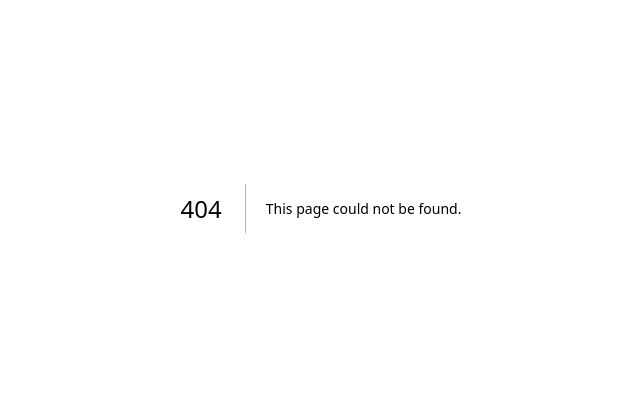
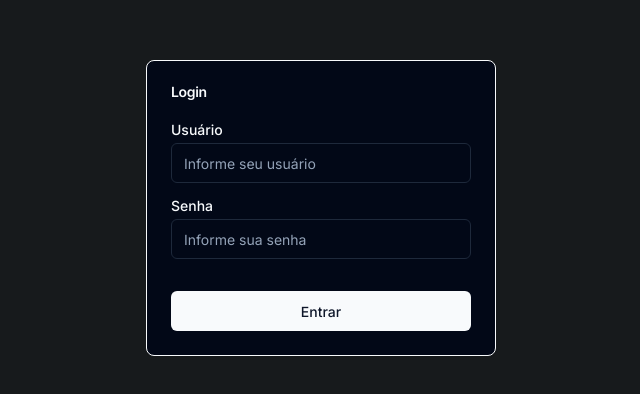
Before and after one commit to weslley19/next-dizimo, a Next.js app: page /signin in a window 1280 px wide. Before the commit this address had no page. Shown: the part 192-586 px from the top of the page, without its empty margins (319-959 px from the left). Built offline with nearby package versions, Linux system fonts and the light colour scheme.

Commit message:
feat: criando tela de login

```diff
--- a/next.config.mjs
+++ b/next.config.mjs
@@ -1,4 +1,13 @@
 /** @type {import('next').NextConfig} */
-const nextConfig = {};
+const nextConfig = {
+  rewrites() {
+    return [
+      {
+        source: '/signin',
+        destination: '/login'
+      }
+    ]
+  }
+};
 
 export default nextConfig;
--- a/package.json
+++ b/package.json
@@ -9,8 +9,10 @@
     "lint": "next lint"
   },
   "dependencies": {
+    "@hookform/resolvers": "^3.4.0",
     "@radix-ui/react-avatar": "^1.0.4",
     "@radix-ui/react-dropdown-menu": "^2.0.6",
+    "@radix-ui/react-label": "^2.0.2",
     "@radix-ui/react-slot": "^1.0.2",
     "class-variance-authority": "^0.7.0",
     "clsx": "^2.1.1",
@@ -19,8 +21,10 @@
     "next-themes": "^0.3.0",
     "react": "^18",
     "react-dom": "^18",
+    "react-hook-form": "^7.51.4",
     "tailwind-merge": "^2.3.0",
-    "tailwindcss-animate": "^1.0.7"
+    "tailwindcss-animate": "^1.0.7",
+    "zod": "^3.23.8"
   },
   "devDependencies": {
     "@types/node": "^20",
--- a/src/app/(auth)/layout.tsx
+++ b/src/app/(auth)/layout.tsx
@@ -1,18 +1,11 @@
 import Aside from "@/components/aside"
 import Header from "@/components/header"
-import { ThemeProvider } from "@/components/theme-provider"
 
 export default function RootLayout({ children }: Readonly<{ children: React.ReactNode }>) {
   return (
     <html lang="en" suppressHydrationWarning>
       <head />
       <body>
-        <ThemeProvider
-          attribute="class"
-          defaultTheme="system"
-          enableSystem
-          disableTransitionOnChange
-        >
         <div className="flex">
           <Aside />
           <main className="flex min-h-screen flex-col flex-1 bg-container">
@@ -20,7 +13,6 @@ export default function RootLayout({ children }: Readonly<{ children: React.Reac
             {children}
           </main>
         </div>
-        </ThemeProvider>
       </body>
     </html>
   )
--- /dev/null
+++ b/src/app/(public)/signin/components/form-signin/core/hook/useFormSignin.ts
@@ -0,0 +1,19 @@
+import { SubmitHandler, useForm } from "react-hook-form"
+import { zodResolver } from "@hookform/resolvers/zod"
+import { SigninForm, initValues, loginSignin } from "../validation/schema"
+
+export function useFormSignin() {
+  const hookForm = useForm<SigninForm>({
+    defaultValues: initValues,
+    resolver: zodResolver(loginSignin)
+  })
+
+  const onSubmit: SubmitHandler<SigninForm> = async (data) => {
+    console.log('login', data)
+  }
+
+  return {
+    hookForm,
+    onSubmit
+  }
+}
--- /dev/null
+++ b/src/app/(public)/signin/components/form-signin/core/validation/schema.ts
@@ -0,0 +1,13 @@
+import { z } from "zod"
+
+export const loginSignin = z.object({
+  username: z.string().min(1, 'Usuário é obrigatório').min(3, 'Mínimo de caracteres'),
+  password: z.string().min(1, 'Senha é obrigatório').min(6, 'Mínimo de 6 caracteres')
+})
+
+export type SigninForm = z.infer<typeof loginSignin>
+
+export const initValues = {
+  username: '',
+  password: ''
+}
--- /dev/null
+++ b/src/app/(public)/signin/components/form-signin/index.tsx
@@ -0,0 +1,34 @@
+"use client"
+
+import { useFormSignin } from "./core/hook/useFormSignin"
+import { Label } from "@/components/ui/label"
+import { Input } from "@/components/ui/input"
+import { Button } from "@/components/ui/button"
+
+export default function FormSignin() {
+  const { hookForm, onSubmit } = useFormSignin()
+
+  return (
+    <>
+      <form onSubmit={hookForm.handleSubmit(onSubmit)}>
+        <div className="flex flex-col space-y-1.5 mb-4">
+          <Label>Usuário</Label>
+          <Input {...hookForm.register('username')} placeholder="Informe seu usuário" />
+          {hookForm.formState.errors.username && <span className="text-xs	text-red-600">{hookForm.formState.errors.username.message}</span>}
+        </div>
+        <div className="flex flex-col space-y-1.5 mb-8">
+          <Label>Senha</Label>
+          <Input {...hookForm.register('password')} placeholder="Informe sua senha" type="password" />
+          {hookForm.formState.errors.password && <span className="text-xs	text-red-600">{hookForm.formState.errors.password.message}</span>}
+        </div>
+
+        <Button
+          type="submit"
+          className="w-full"
+        >
+          Entrar
+        </Button>
+      </form>
+    </>
+  )
+}
--- /dev/null
+++ b/src/app/(public)/signin/page.tsx
@@ -0,0 +1,25 @@
+import {
+  Card,
+  CardContent,
+  CardHeader,
+  CardTitle,
+} from "@/components/ui/card"
+
+import FormSignin from "./components/form-signin"
+
+export default function Login() {
+  return (
+    <>
+      <div className="w-svh h-svh flex justify-center items-center bg-container">
+        <Card className="w-[350px]">
+          <CardHeader>
+            <CardTitle>Login</CardTitle>
+          </CardHeader>
+          <CardContent>
+            <FormSignin />
+          </CardContent>
+        </Card>
+      </div>
+    </>
+  )
+}
--- a/src/app/layout.tsx
+++ b/src/app/layout.tsx
@@ -1,7 +1,8 @@
 import type { Metadata } from "next"
 import { Inter as FontSans } from "next/font/google"
+import { ThemeProvider } from "@/components/theme-provider"
+import { cn } from "@/lib/utils"
 import "@/styles/globals.css"
-import { cn } from "@/lib/utils"
 
 const fontSans = FontSans({
   subsets: ["latin"],
@@ -23,7 +24,14 @@ export default function RootLayout({ children }: Readonly<{ children: React.Reac
           fontSans.variable
         )}
       >
-        {children}
+        <ThemeProvider
+          attribute="class"
+          defaultTheme="dark"
+          enableSystem
+          disableTransitionOnChange
+        >
+          {children}
+        </ThemeProvider>
       </body>
     </html>
   )
--- /dev/null
+++ b/src/components/ui/card.tsx
@@ -0,0 +1,79 @@
+import * as React from "react"
+
+import { cn } from "@/lib/utils"
+
+const Card = React.forwardRef<
+  HTMLDivElement,
+  React.HTMLAttributes<HTMLDivElement>
+>(({ className, ...props }, ref) => (
+  <div
+    ref={ref}
+    className={cn(
+      "rounded-lg border bg-card text-card-foreground shadow-sm",
+      className
+    )}
+    {...props}
+  />
+))
+Card.displayName = "Card"
+
+const CardHeader = React.forwardRef<
+  HTMLDivElement,
+  React.HTMLAttributes<HTMLDivElement>
+>(({ className, ...props }, ref) => (
+  <div
+    ref={ref}
+    className={cn("flex flex-col space-y-1.5 p-6", className)}
+    {...props}
+  />
+))
+CardHeader.displayName = "CardHeader"
+
+const CardTitle = React.forwardRef<
+  HTMLParagraphElement,
+  React.HTMLAttributes<HTMLHeadingElement>
+>(({ className, ...props }, ref) => (
+  <h3
+    ref={ref}
+    className={cn(
+      "text-2xl font-semibold leading-none tracking-tight",
+      className
+    )}
+    {...props}
+  />
+))
+CardTitle.displayName = "CardTitle"
+
+const CardDescription = React.forwardRef<
+  HTMLParagraphElement,
+  React.HTMLAttributes<HTMLParagraphElement>
+>(({ className, ...props }, ref) => (
+  <p
+    ref={ref}
+    className={cn("text-sm text-muted-foreground", className)}
+    {...props}
+  />
+))
+CardDescription.displayName = "CardDescription"
+
+const CardContent = React.forwardRef<
+  HTMLDivElement,
+  React.HTMLAttributes<HTMLDivElement>
+>(({ className, ...props }, ref) => (
+  <div ref={ref} className={cn("p-6 pt-0", className)} {...props} />
+))
+CardContent.displayName = "CardContent"
+
+const CardFooter = React.forwardRef<
+  HTMLDivElement,
+  React.HTMLAttributes<HTMLDivElement>
+>(({ className, ...props }, ref) => (
+  <div
+    ref={ref}
+    className={cn("flex items-center p-6 pt-0", className)}
+    {...props}
+  />
+))
+CardFooter.displayName = "CardFooter"
+
+export { Card, CardHeader, CardFooter, CardTitle, CardDescription, CardContent }
--- /dev/null
+++ b/src/components/ui/input.tsx
@@ -0,0 +1,25 @@
+import * as React from "react"
+
+import { cn } from "@/lib/utils"
+
+export interface InputProps
+  extends React.InputHTMLAttributes<HTMLInputElement> {}
+
+const Input = React.forwardRef<HTMLInputElement, InputProps>(
+  ({ className, type, ...props }, ref) => {
+    return (
+      <input
+        type={type}
+        className={cn(
+          "flex h-10 w-full rounded-md border border-input bg-background px-3 py-2 text-sm ring-offset-background file:border-0 file:bg-transparent file:text-sm file:font-medium placeholder:text-muted-foreground focus-visible:outline-none focus-visible:ring-2 focus-visible:ring-ring focus-visible:ring-offset-2 disabled:cursor-not-allowed disabled:opacity-50",
+          className
+        )}
+        ref={ref}
+        {...props}
+      />
+    )
+  }
+)
+Input.displayName = "Input"
+
+export { Input }
--- /dev/null
+++ b/src/components/ui/label.tsx
@@ -0,0 +1,26 @@
+"use client"
+
+import * as React from "react"
+import * as LabelPrimitive from "@radix-ui/react-label"
+import { cva, type VariantProps } from "class-variance-authority"
+
+import { cn } from "@/lib/utils"
+
+const labelVariants = cva(
+  "text-sm font-medium leading-none peer-disabled:cursor-not-allowed peer-disabled:opacity-70"
+)
+
+const Label = React.forwardRef<
+  React.ElementRef<typeof LabelPrimitive.Root>,
+  React.ComponentPropsWithoutRef<typeof LabelPrimitive.Root> &
+    VariantProps<typeof labelVariants>
+>(({ className, ...props }, ref) => (
+  <LabelPrimitive.Root
+    ref={ref}
+    className={cn(labelVariants(), className)}
+    {...props}
+  />
+))
+Label.displayName = LabelPrimitive.Root.displayName
+
+export { Label }
```
Also changed, not shown: 1 other file (tests, documents, lock files or other folders). Lines whose indentation alone changed are shown as unchanged.
